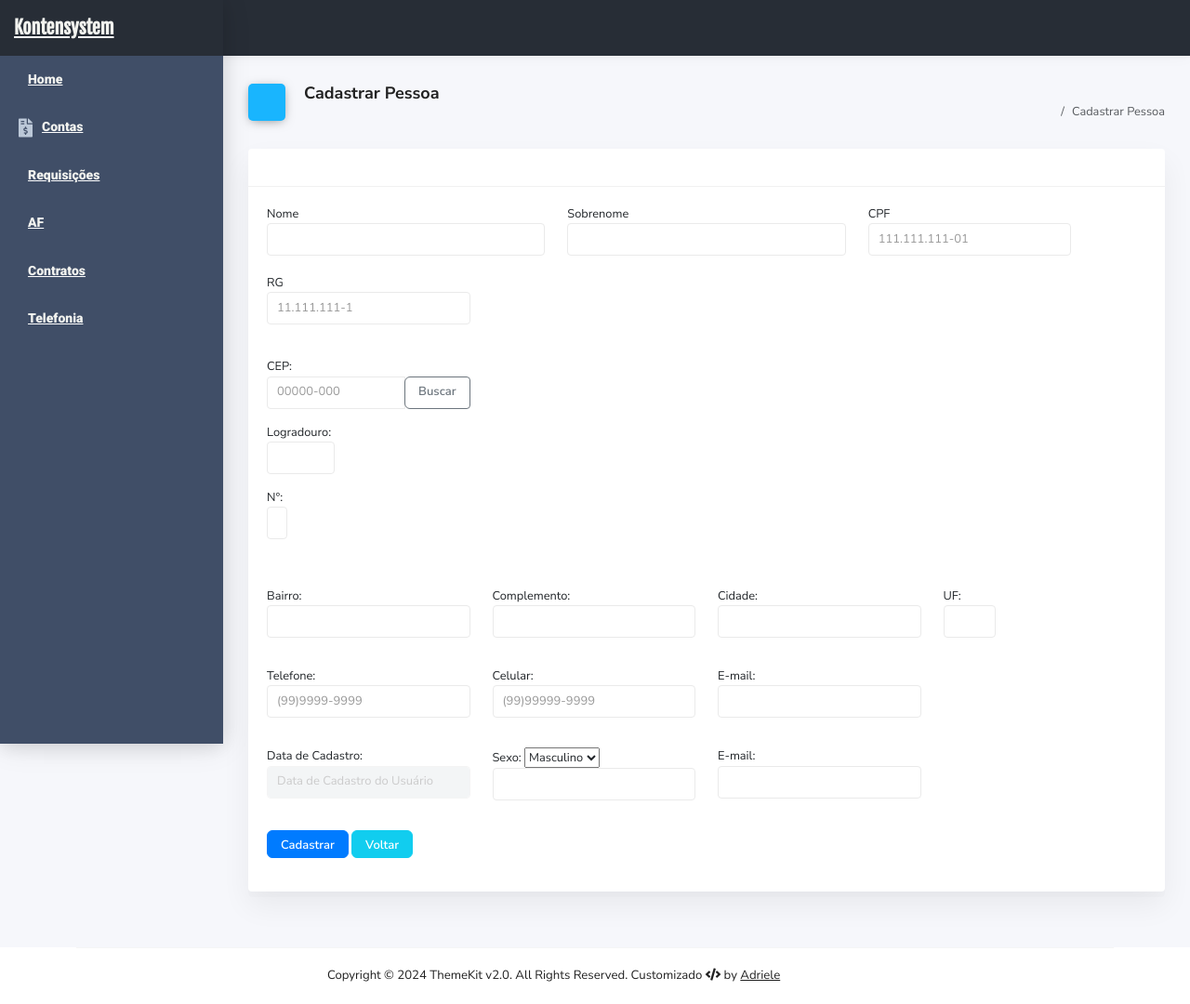
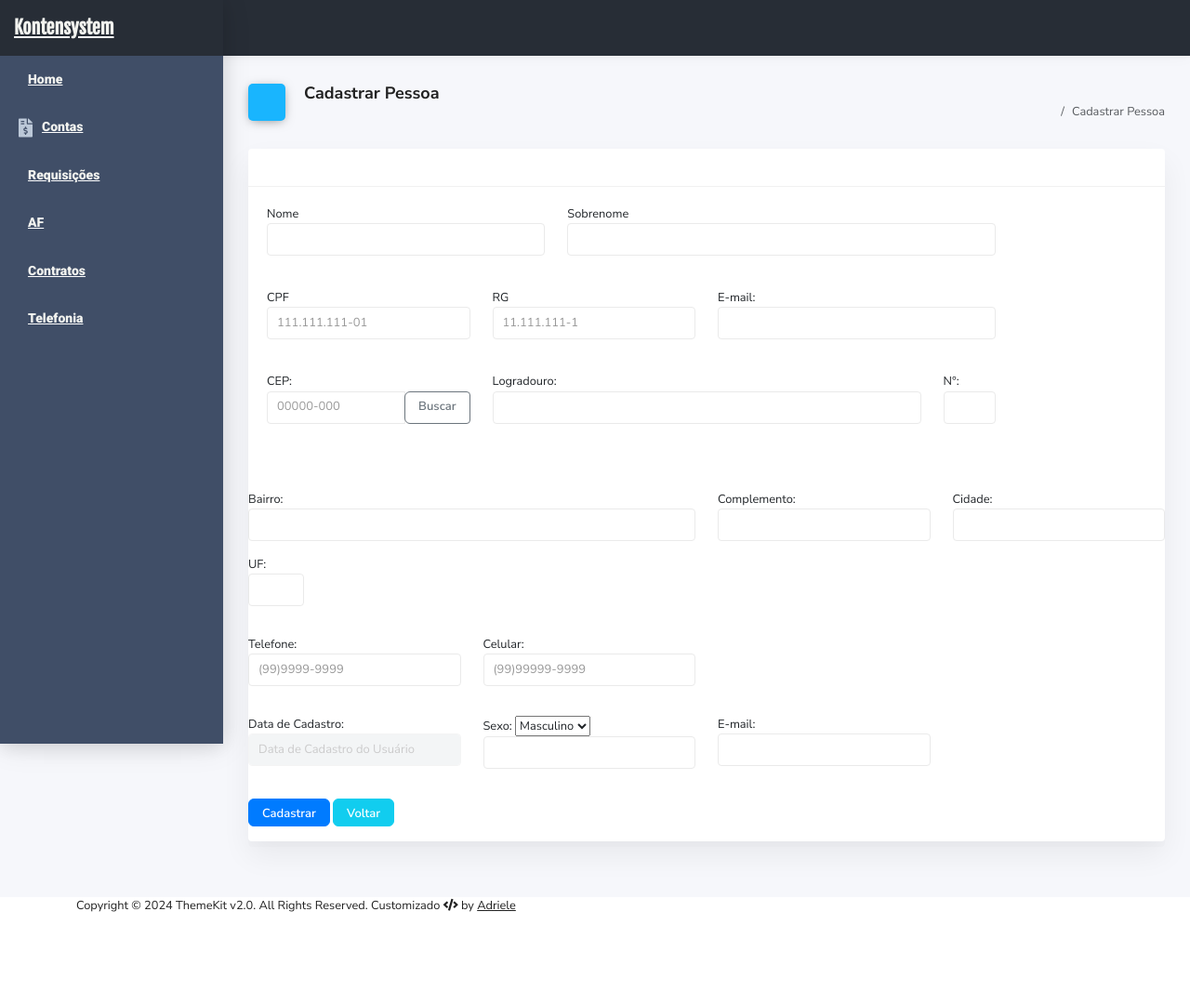
Before and after one commit to DriMoraes01/pi01, a CodeIgniter app: page /accountsystem/index.php/pessoa/cadastrar in a window 1280 px wide. Shown: the whole page at 93% size. After the commit the page ends 981 px from the top, so only its background shows below. Run offline with CodeIgniter, Linux system fonts and the light colour scheme; data comes from the database, SQL or seed files in the repository; data that the repository does not hold is empty; style sheets or scripts are compiled from the project's sources; some libraries are stand-ins or nearby versions.

Commit message:
update no projeto

```diff
--- a/application/views/pessoa/cadastrar.php
+++ b/application/views/pessoa/cadastrar.php
@@ -12,7 +12,6 @@
                             <i class="<?= $icone_view; ?> bg-blue"></i>
                             <div class="d-inline">
                                 <h5><?php echo $titulo; ?></h5>
-                                <span><?php echo $sub_titulo; ?></span>
                             </div>
                         </div>
                     </div>
@@ -42,11 +41,13 @@
                                         <input type="text" class="form-control" name="nome" value="<?= set_value('nome'); ?>" style="text-transform: uppercase;">
                                         <?= form_error('nome', '<div class="text-danger">', '</div>'); ?>
                                     </div>
-                                    <div class="col-md-4 mb-20">
+                                    <div class="col-md-6 mb-20">
                                         <label>Sobrenome</label>
                                         <input type="text" class="form-control" name="sobrenome" value="<?= set_value('sobrenome'); ?>" style="text-transform: uppercase;">
                                         <?= form_error('sobrenome', '<div class="text-danger">', '</div>'); ?>
                                     </div>
+                                </div>
+                                <div class="form-group row">
                                     <div class="col-md-3 mb-20">
                                         <label>CPF</label>
                                         <input type="text" class="form-control" name="cpf" value="<?= set_value('cpf'); ?>" placeholder="111.111.111-01">
@@ -56,6 +57,13 @@
                                         <label>RG</label>
                                         <input type="text" class="form-control" name="rg" value="<?= set_value('rg'); ?>" placeholder="11.111.111-1">
                                         <?= form_error('rg', '<div class="text-danger">', '</div>'); ?>
+                                    </div>
+                                    <div class="col-md-4">
+                                        <div class="form-group">
+                                            <label for="uf">E-mail:</label>
+                                            <input type="email" class="form-control" id="email" name="email">
+                                            <small></small>
+                                        </div>
                                     </div>
                                 </div>
                                 <div class="form-group row">
@@ -67,7 +75,8 @@
                                                 <button class="btn btn-outline-secondary" type="button">Buscar</button>
                                             </div>
                                         </div>
-                                        <div class="col-md-4">
+                                    </div>
+                                    <div class="col-md-6">
                                         <div class="form-group">
                                             <label for="logradouro">Logradouro:</label>
                                             <input type="text" class="form-control" id="logradouro" name="logradouro">
@@ -84,7 +93,7 @@
                                 </div>
                         </div>
                         <div class="form-group row">
-                                    <div class="col-md-3">
+                            <div class="col-md-6">
                                 <div class="form-group">
                                     <label for="bairro">Bairro:</label>
                                     <input type="text" class="form-control" id="bairro" name="bairro">
@@ -105,6 +114,7 @@
                                     <small></small>
                                 </div>
                             </div>
+
                             <div class="col-md-1">
                                 <div class="form-group">
                                     <label for="uf">UF:</label>
@@ -128,13 +138,7 @@
                                     <small></small>
                                 </div>
                             </div>
-                                    <div class="col-md-3">
-                                        <div class="form-group">
-                                            <label for="uf">E-mail:</label>
-                                            <input type="email" class="form-control" id="email" name="email">
-                                            <small></small>
-                                        </div>
-                                    </div>
+
                         </div>
                         <div class="form-group row">
                             <div class="col-md-3">
```
Lines whose indentation alone changed are shown as unchanged.
